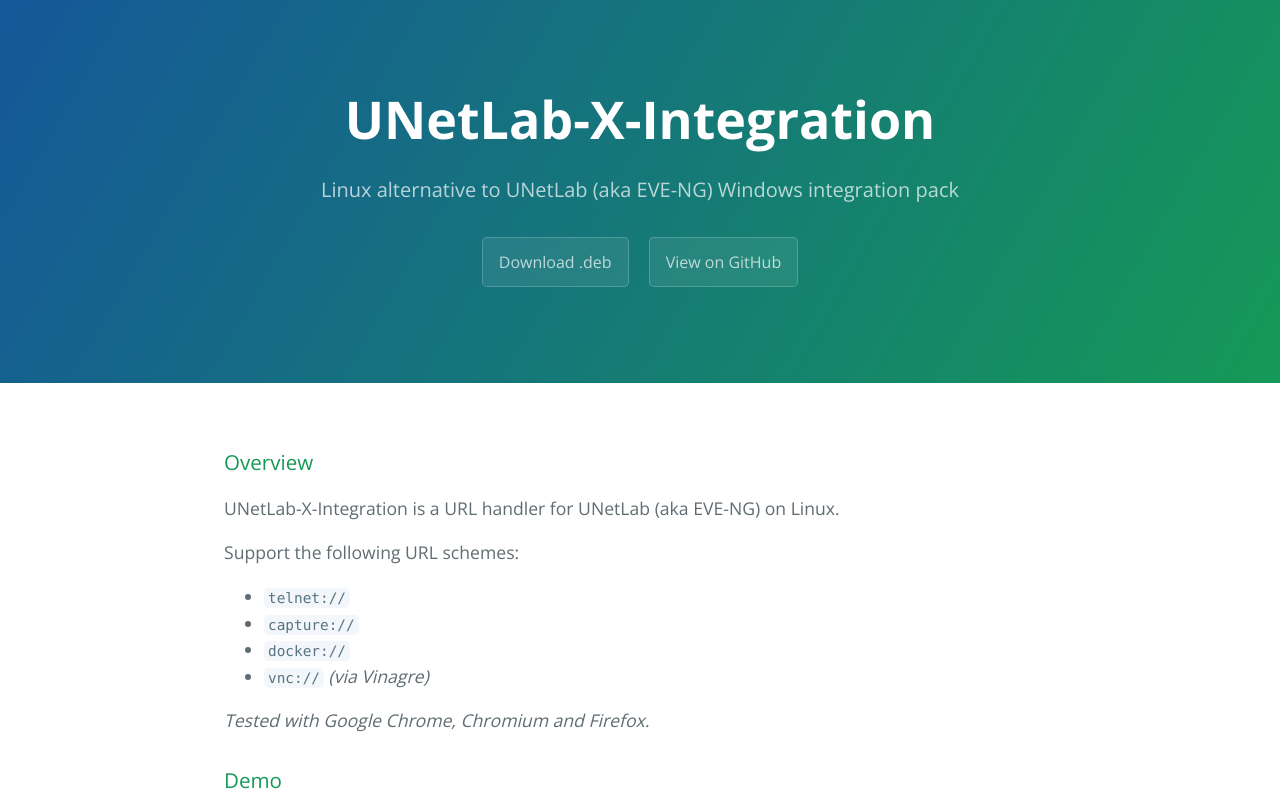
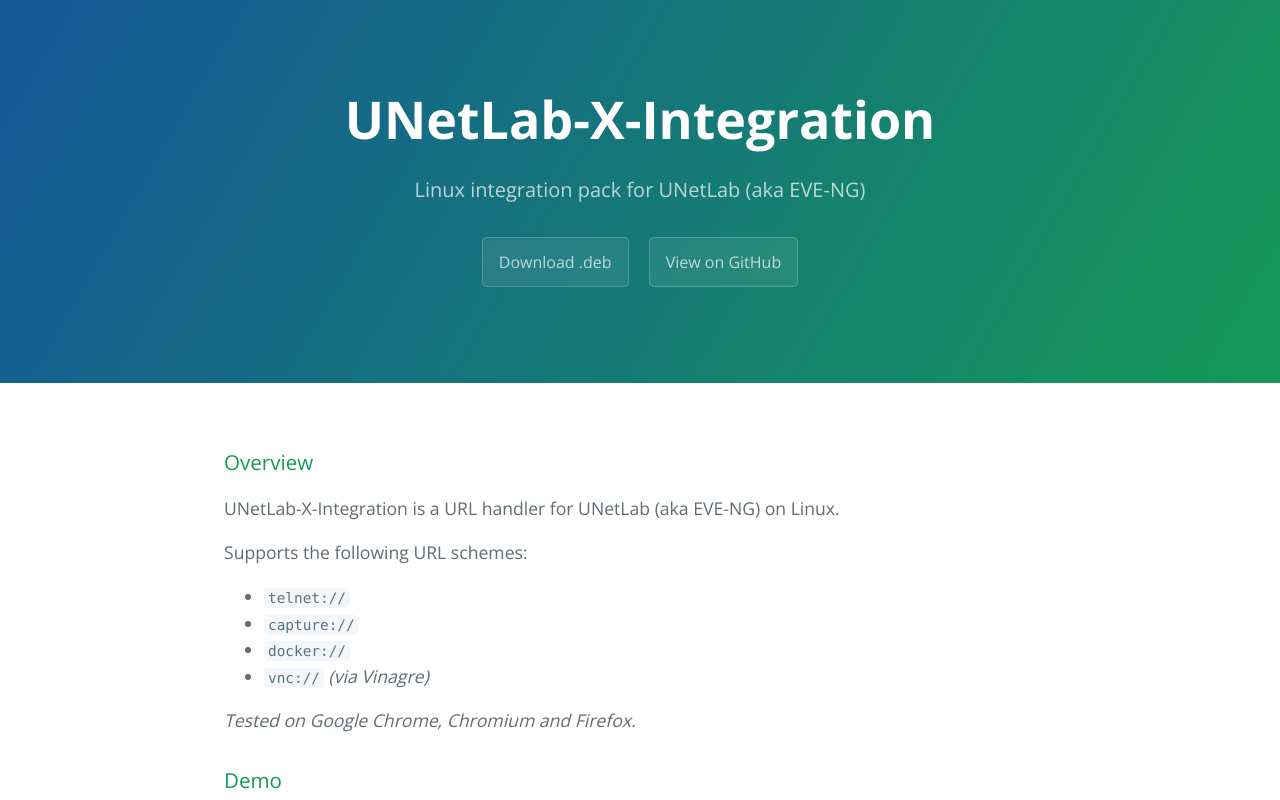
Before and after one commit to SmartFinn/eve-ng-integration, a website: page docs/index.html in a window 1280 px wide. Shown: the top 800 px of the page. Drawn offline with nearby package versions, Linux system fonts and the light colour scheme.

Commit message:
Fix spelling

```diff
--- a/docs/index.html
+++ b/docs/index.html
@@ -3,7 +3,7 @@
 	<head>
 		<meta charset="UTF-8">
 		<title>UNetLab-X-Integration - Linux integration pack for UNetLab (aka EVE-NG)</title>
-		<meta name="description" content="URL handler for UNetLab (aka EVE-NG) on Linux. Support telnet://, capture://, docker://, vnc://">
+		<meta name="description" content="URL handler for UNetLab (aka EVE-NG) on Linux. Supports telnet://, capture://, docker:// and vnc:// URL schemes.">
 		<meta name="author" content="Sergei Eremenko">
 		<meta name="viewport" content="width=device-width, initial-scale=1">
 		<meta name="theme-color" content="#157878">
@@ -16,7 +16,7 @@
 	<body>
 		<section class="page-header">
 			<h1 class="project-name">UNetLab-X-Integration</h1>
-			<h2 class="project-tagline">Linux alternative to UNetLab (aka EVE-NG) Windows integration pack</h2>
+			<h2 class="project-tagline">Linux integration pack for UNetLab (aka EVE-NG)</h2>
 			<a href="https://github.com/SmartFinn/unetlab-x-integration/releases" class="btn">Download .deb</a>
 			<a href="https://github.com/SmartFinn/unetlab-x-integration" class="btn">View on GitHub</a>
 		</section>
@@ -29,7 +29,7 @@
 
 			<p>UNetLab-X-Integration is a URL handler for UNetLab (aka EVE-NG) on Linux.</p>
 
-			<p>Support the following URL schemes:</p>
+			<p>Supports the following URL schemes:</p>
 
 			<ul>
 				<li><code>telnet://</code></li>
@@ -38,7 +38,7 @@
 				<li><code>vnc://</code> <em>(via Vinagre)</em></li>
 			</ul>
 
-			<p><em>Tested with Google Chrome, Chromium and Firefox.</em></p>
+			<p><em>Tested on Google Chrome, Chromium and Firefox.</em></p>
 
 			<h3>
 				<a id="demo" class="anchor" href="#demo" aria-hidden="true"><span aria-hidden="true" class="octicon octicon-link"></span></a>
```
